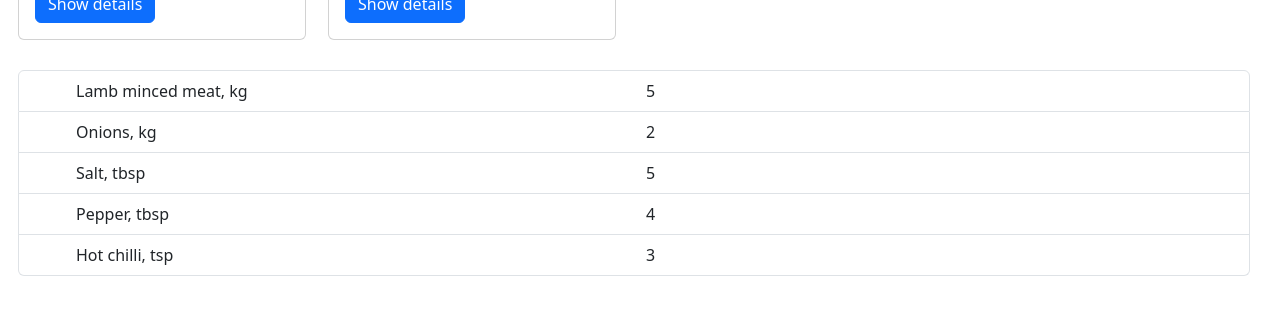
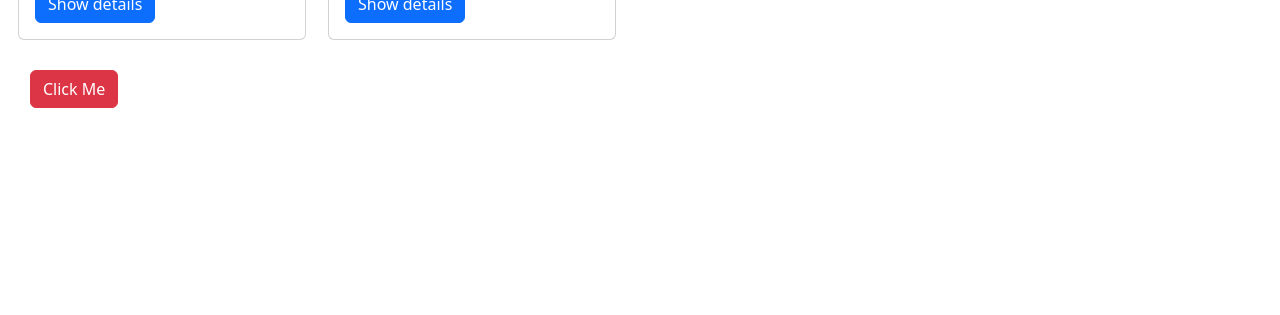
Before and after one commit to turkuai/webtek1-23-b-Finfeny, a React (Create React App) app: page / in a window 1280 px wide. Shown: the part 363-678 px from the top of the page. Built offline with nearby package versions, Linux system fonts and the light colour scheme.

Commit message:
tehtävä1.8

```diff
--- a/src/App.js
+++ b/src/App.js
@@ -5,6 +5,7 @@ import "./components/RecipeCard"
 import RecipeCard from "./components/RecipeCard";
 import RecipeItem from "./components/RecipeItem";
 import ListGroup from "./components/ListGroup"
+import RecipeDialog from "./components/RecipeDialog"
 
 function App() {
     const message1 = "Hello class!"
@@ -31,7 +32,11 @@ function App() {
                     </Col>
                 </Row>
                 <Row style={{padding: "30px"}}>
-                    <ListGroup></ListGroup>
+                    <RecipeDialog
+                        title="My awesome kebab"
+                        picurl="https://images.pexels.com/photos/8963961/pexels-photo-8963961.jpeg"
+                        desc="Very tasty kebab with lamb meat and hot spices, which we can cook on the grill in the winter when outside is freezing cracking show and inside the fire cracks in the stove."
+                    />
                 </Row>
             </div>
         </>
--- /dev/null
+++ b/src/components/RecipeDialog.js
@@ -0,0 +1,34 @@
+import React, { useState } from 'react';
+import { Button, Modal, ModalHeader, ModalBody, ModalFooter } from 'react-bootstrap';
+import ListGroup from "./ListGroup"
+
+function RecipeDialog({title, desc, picurl}) {
+  const [modal, setModal] = useState(false);
+
+  const toggle = () => setModal(!modal);
+
+  return (
+    <div>
+      <Button variant="danger" onClick={toggle}>
+        Click Me
+      </Button>
+      <Modal show={modal} onHide={toggle}>
+        <Modal.Header /*closeButton={toggle}*/>
+          <Modal.Title>{title}</Modal.Title>
+          </Modal.Header>
+        <Modal.Body>
+            <img src={picurl} alt={title} className='img-fluid'/>
+            <p>{desc}</p>
+            <ListGroup></ListGroup>
+        </Modal.Body>
+        <Modal.Footer>
+          <Button variant="secondary" onClick={toggle}>
+            Cancel
+          </Button>
+        </Modal.Footer>
+      </Modal>
+    </div>
+  );
+}
+
+export default RecipeDialog;
```
